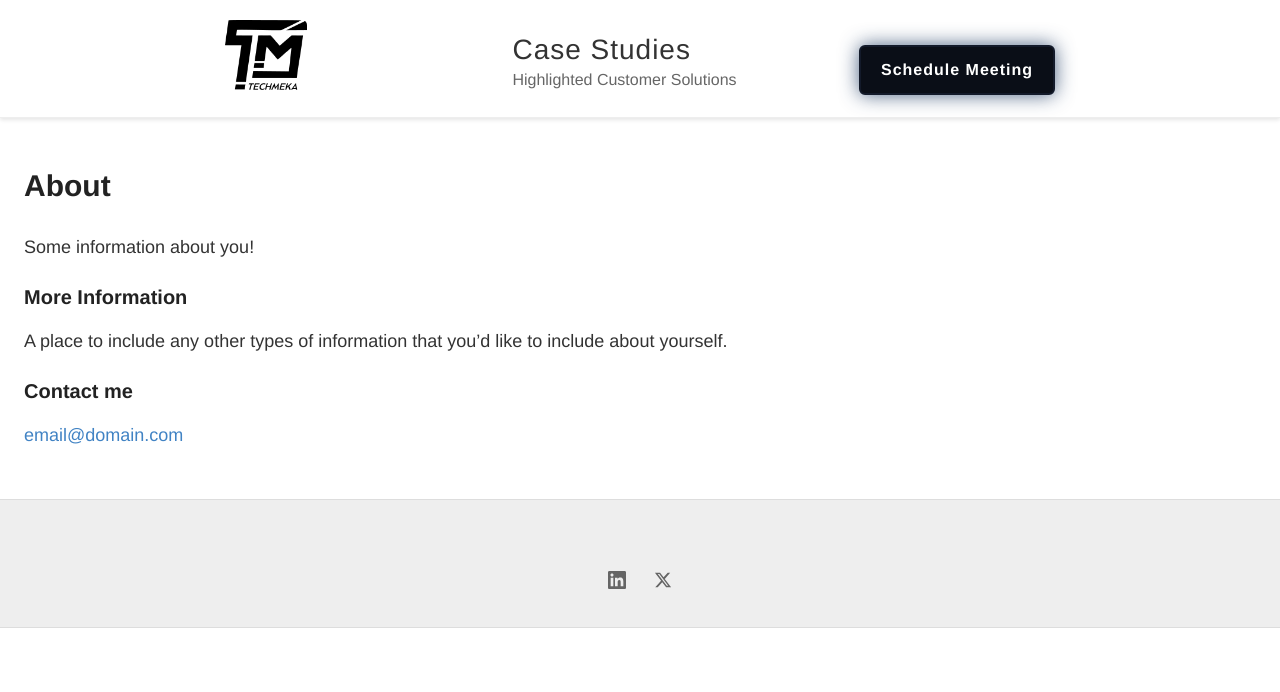
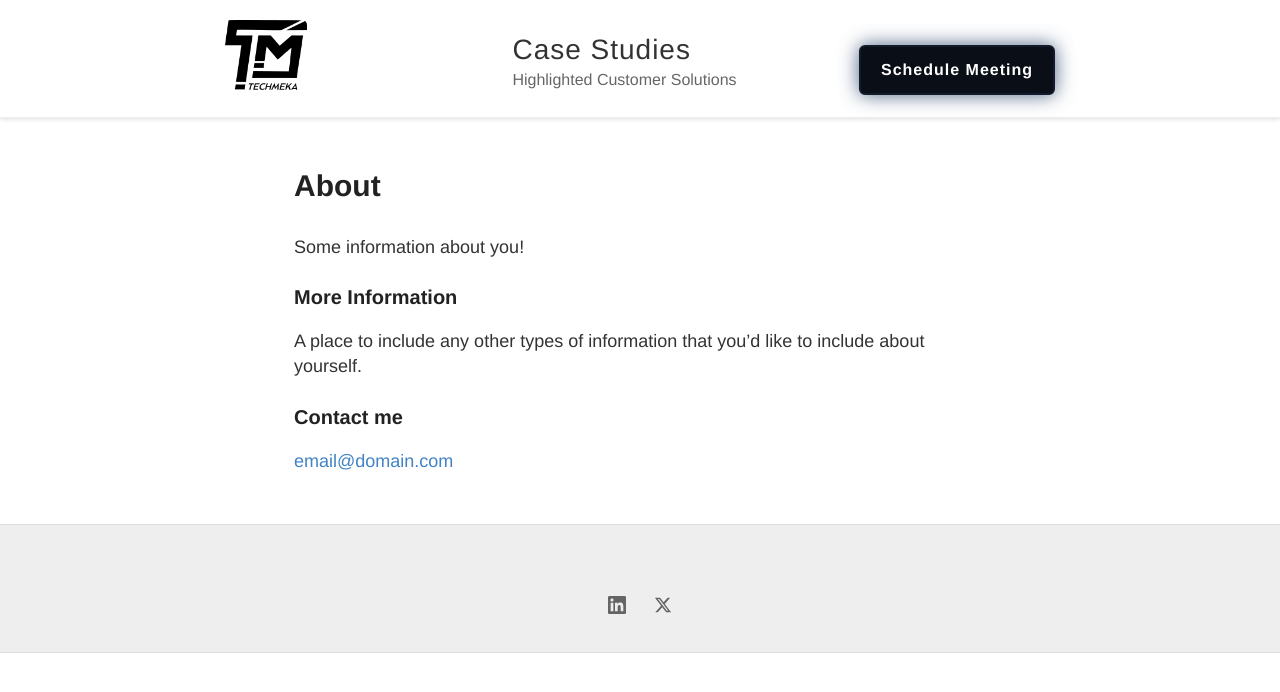
Before and after one commit to Techmeka/blog, a Jekyll site: the page built from docs/about.md, in a window 1280 px wide. Shown: the top 692 px of the page. Built offline with Jekyll 4.4.1, drawn with Linux system fonts in a browser that asks for light colours.

Commit message:
dashboard view - fixes

```diff
--- a/docs/assets/css/style.scss
+++ b/docs/assets/css/style.scss
@@ -28,11 +28,24 @@
 .container {
   padding-top: 40px !important;
   margin: 0 auto;
+  max-width: 740px;
   padding: 0 24px;
   width: 100%;
 
   @include mobile {
     padding: 0 16px;
+  }
+}
+
+/* Grid view: full width with 15% padding on each side (30% total) */
+body:has(.posts.grid-view) .container {
+  max-width: none;
+  padding-left: 15%;
+  padding-right: 15%;
+
+  @include mobile {
+    padding-left: 16px;
+    padding-right: 16px;
   }
 }
 
```
